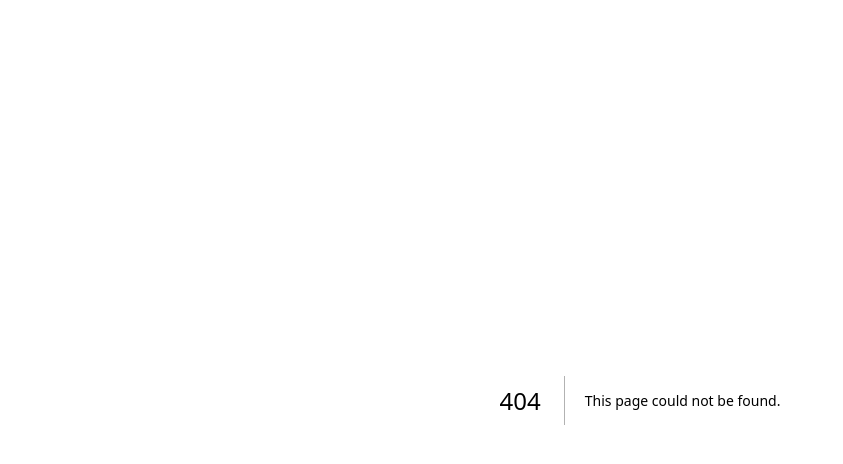
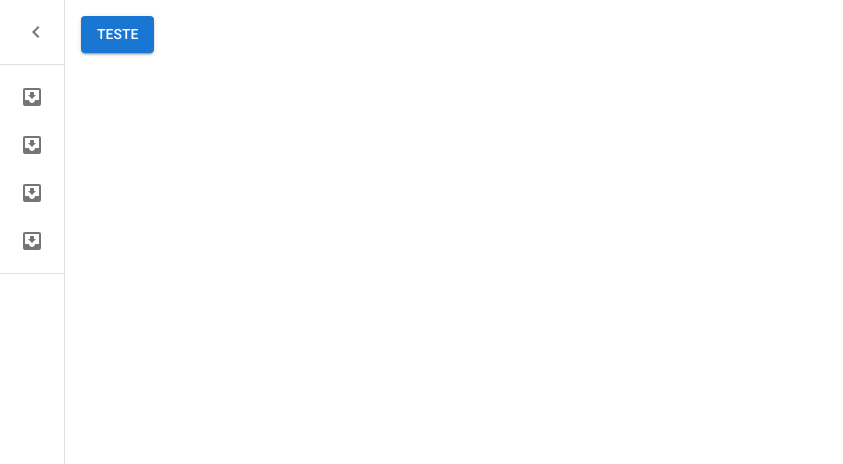
Before and after one commit to GMalvestiti/projeto_picolotec, a Next.js app: page /dashboard in a window 1280 px wide. Before the commit this address had no page. Shown: the top 464 px of the page, without its empty margins (0-843 px from the left). Built offline with nearby package versions, Linux system fonts and the light colour scheme.

Commit message:
added sidenav/drawer
Signed-off-by: GMalvestiti <gustavo.smalvestiti@gmail.com>

```diff
--- /dev/null
+++ b/src/app/components/dashboard/sidenav.tsx
@@ -0,0 +1,112 @@
+"use client"
+
+import MuiDrawer from '@mui/material/Drawer';
+import { CSSObject, Theme, styled, useTheme } from '@mui/material/styles';
+import { useState } from 'react';
+import IconButton from '@mui/material/IconButton';
+import ChevronLeftIcon from '@mui/icons-material/ChevronLeft';
+import ChevronRightIcon from '@mui/icons-material/ChevronRight';
+import Divider from '@mui/material/Divider';
+import List from '@mui/material/List';
+import ListItemButton from '@mui/material/ListItemButton';
+import ListItem from '@mui/material/ListItem';
+import ListItemText from '@mui/material/ListItemText';
+import ListItemIcon from '@mui/material/ListItemIcon';
+import InboxIcon from '@mui/icons-material/MoveToInbox';
+
+const drawerWidth = 240;
+
+const openedMixin = (theme: Theme): CSSObject => ({
+    width: drawerWidth,
+    transition: theme.transitions.create('width', {
+        easing: theme.transitions.easing.sharp,
+        duration: theme.transitions.duration.enteringScreen,
+    }),
+    overflowX: 'hidden',
+});
+
+const closedMixin = (theme: Theme): CSSObject => ({
+    transition: theme.transitions.create('width', {
+        easing: theme.transitions.easing.sharp,
+        duration: theme.transitions.duration.leavingScreen,
+    }),
+    overflowX: 'hidden',
+    width: `calc(${theme.spacing(7)} + 1px)`,
+    [theme.breakpoints.up('sm')]: {
+        width: `calc(${theme.spacing(8)} + 1px)`,
+    },
+});
+
+const DrawerHeader = styled('div')(({ theme }) => ({
+    display: 'flex',
+    alignItems: 'center',
+    justifyContent: 'flex-end',
+    padding: theme.spacing(0, 1),
+    ...theme.mixins.toolbar,
+}));
+
+const Drawer = styled(MuiDrawer, { shouldForwardProp: (prop) => prop !== 'open' })(
+    ({ theme, open }) => ({
+        width: drawerWidth,
+        flexShrink: 0,
+        whiteSpace: 'nowrap',
+        boxSizing: 'border-box',
+        ...(open && {
+            ...openedMixin(theme),
+            '& .MuiDrawer-paper': openedMixin(theme),
+        }),
+        ...(!open && {
+            ...closedMixin(theme),
+            '& .MuiDrawer-paper': closedMixin(theme),
+        }),
+    }),
+);
+
+export default function SideNav() {
+    const theme = useTheme();
+    const [open, setOpen] = useState(false);
+
+    const handleDrawerOpen = () => {
+        setOpen(true);
+    };
+
+    const handleDrawerClose = () => {
+        setOpen(false);
+    };
+
+    return (
+        <Drawer variant="permanent" open={open}>
+            <DrawerHeader>
+                <IconButton onClick={open ? handleDrawerClose : handleDrawerOpen}>
+                    {open ? <ChevronRightIcon /> : <ChevronLeftIcon />}
+                </IconButton>
+            </DrawerHeader>
+            <Divider />
+            <List>
+                {['Dashboard', 'Simulador', 'Financeiro', 'Calendário'].map((text, index) => (
+                    <ListItem key={text} disablePadding sx={{ display: 'block' }}>
+                        <ListItemButton
+                            sx={{
+                            minHeight: 48,
+                            justifyContent: open ? 'initial' : 'center',
+                            px: 2.5,
+                            }}
+                        >
+                            <ListItemIcon
+                            sx={{
+                                minWidth: 0,
+                                mr: open ? 3 : 'auto',
+                                justifyContent: 'center',
+                            }}
+                            >
+                                <InboxIcon />
+                            </ListItemIcon>
+                            <ListItemText primary={text} sx={{ opacity: open ? 1 : 0 }} />
+                        </ListItemButton>
+                    </ListItem>
+                ))}
+            </List>
+            <Divider />
+        </Drawer>
+    )
+}
--- /dev/null
+++ b/src/app/dashboard/(overview)/page.tsx
@@ -0,0 +1,7 @@
+import Button from '@mui/material/Button';
+
+export default function Page() {
+  return (
+    <Button variant="contained" href="/">Teste</Button>
+  )
+}
--- /dev/null
+++ b/src/app/dashboard/layout.tsx
@@ -0,0 +1,23 @@
+import Box from '@mui/material/Box';
+import Toolbar from '@mui/material/Toolbar';
+
+import SideNav from '@/app/components/dashboard/sidenav';
+
+export default function Layout({
+  children,
+}: Readonly<{
+  children: React.ReactNode
+}>) {
+  return (
+    <Box sx={{ display: 'flex' }}>
+
+        <SideNav />
+        <Box
+            component="main"
+            sx={{ flexGrow: 1, p: 2 }}
+        >
+            {children}
+        </Box>
+    </Box>
+  );
+}
--- a/src/app/page.tsx
+++ b/src/app/page.tsx
@@ -2,6 +2,6 @@ import Button from '@mui/material/Button';
 
 export default function Home() {
   return (
-    <Button variant="contained">Hello world</Button>
+    <Button variant="contained" href="/dashboard">Hello world</Button>
   )
 }
```
Also changed, not shown: 1 other file (tests, documents, lock files or other folders).
